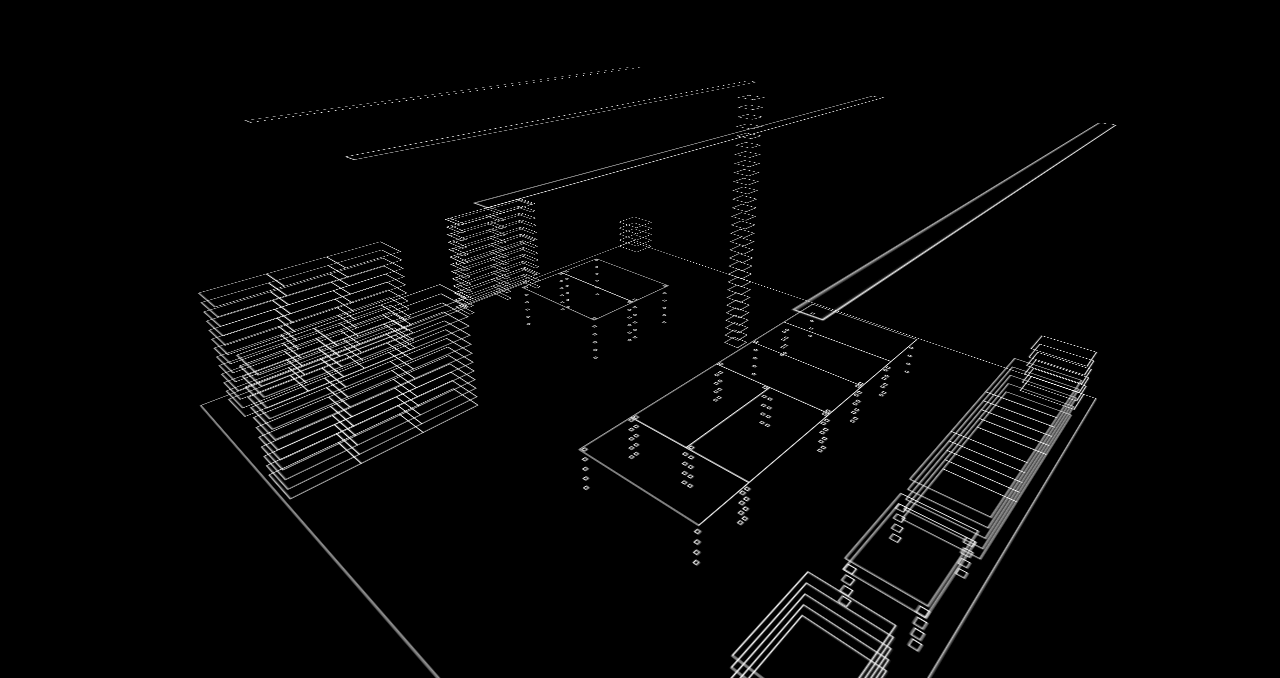
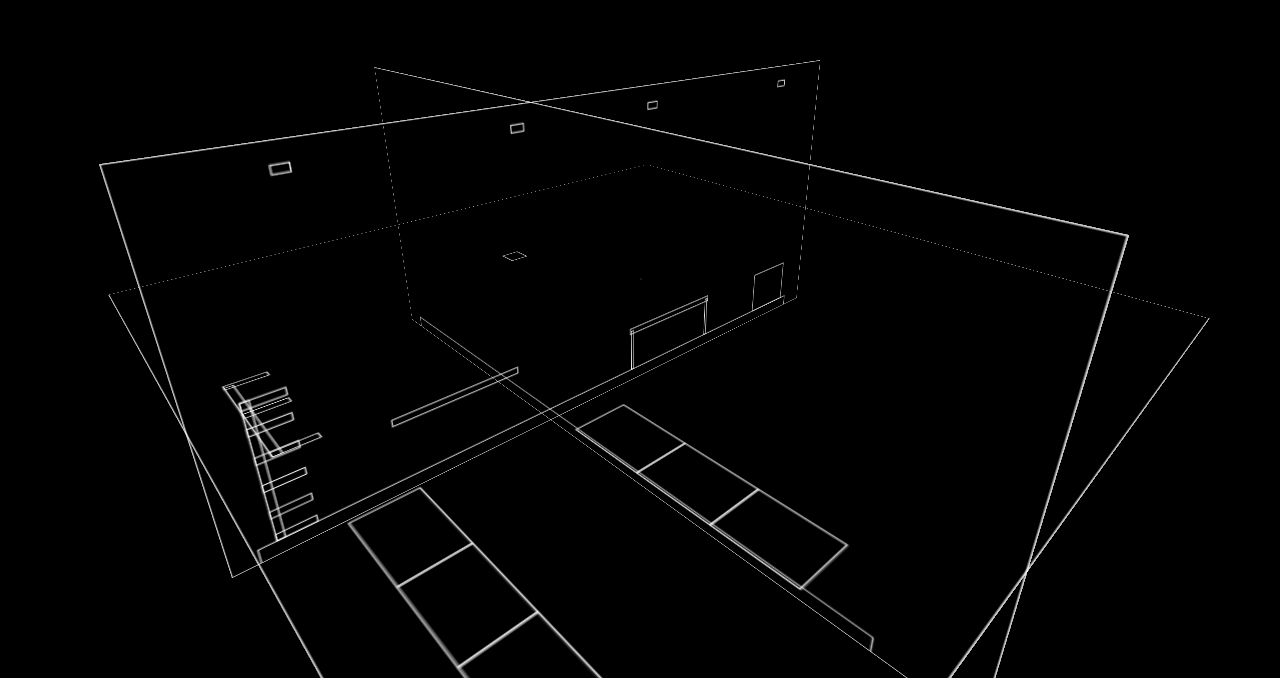
Before and after one commit to timohausmann/tomograph, a plain HTML site: page index.html in a window 1280 px wide. Shown: the part 122-800 px from the top of the page. Drawn offline with Linux system fonts and the light colour scheme.

Commit message:
three axis scan

```diff
--- a/assets/js/Plane.js
+++ b/assets/js/Plane.js
@@ -1,22 +1,72 @@
-function Plane(x, y, z) {
+function Plane(axis, index) {
 
 	var canvas = document.createElement('canvas');
-	canvas.width = graphWidth;
-	canvas.height = graphDepth;
 
-	this.x = x;
-	this.y = y;
-	this.z = z;
+	this.axis = axis;
+	this.index = index;
+	this.location = null;
 
 	this.canvas = canvas;
 	this.ctx = canvas.getContext('2d');
 	this.objects = [];
+	this.transform = {};
+
+	if( axis === 'x') {
+		canvas.width = graphDepth;
+		canvas.height = graphHeight;
+		this.transform.rotateX = '-90deg';
+		this.transform.rotateY = '-90deg';
+		//canvas.style.borderColor = "blue";
+
+	} else if( axis === 'y' ) {
+		canvas.width = graphWidth;
+		canvas.height = graphDepth;
+		//canvas.style.borderColor = "green";
+
+	} else if( axis === 'z') {
+		canvas.width = graphWidth;
+		canvas.height = graphHeight;
+		this.transform.rotateX = '-90deg';
+		//canvas.style.borderColor = "red";
+	}
+
+	canvas.style.marginLeft = -(canvas.width/2);
+	canvas.style.marginTop = -(canvas.height/2);
+
+	this.position();
 
 	$graph.appendChild(canvas);
 
 }
 
 Plane.prototype = {
+
+	position: function(index) {
+
+		this.index = index || this.index;
+
+		var centerOffset = (this.index - (samples/2)) / samples;
+		this.location = dataRange[this.axis][0] + ((this.index/samples) * dataRange[this.axis][1]);
+
+		if( this.axis === 'x') {
+			this.transform.translateZ = ( centerOffset * -graphWidth ) + 'px';
+
+		} else if( this.axis === 'y' ) {
+			this.transform.translateZ = ( centerOffset * -graphHeight ) + 'px';
+
+		} else if( this.axis === 'z') {
+			this.transform.translateZ = ( centerOffset * graphDepth ) + 'px';
+		}
+
+		var transform = '';
+		for( var key in this.transform ) {
+			transform += key + '(' + this.transform[key] + ') ';
+		}
+		this.canvas.style.transform = transform;
+
+		this.scan();
+		this.draw();
+	},
 
 	scan: function() {
 
@@ -27,14 +77,14 @@ Plane.prototype = {
 			var curr = data.shapes[i];
 
 			//detection strategy
-			if( ( (this.x !== null) &&
-					(curr.x - (curr.w/2) < this.x && curr.x + (curr.w/2) > this.x)
+			if( ( (this.axis === 'x') &&
+					(curr.x - (curr.w/2) < this.location && curr.x + (curr.w/2) > this.location)
 				) || (
-					(this.y !== null) &&
-					(curr.y - (curr.h/2) < this.y && curr.y + (curr.h/2) > this.y)
+					(this.axis === 'y') &&
+					(curr.y - (curr.h/2) < this.location && curr.y + (curr.h/2) > this.location)
 				) || (
-					(this.z !== null) &&
-					(curr.z - (curr.d/2) < this.z && curr.z + (curr.d/2) > this.z)
+					(this.axis === 'z') &&
+					(curr.z - (curr.d/2) < this.location && curr.z + (curr.d/2) > this.location)
 				) ) {
 
 				this.objects.push({
@@ -49,6 +99,8 @@ Plane.prototype = {
 		}
 	},
 	draw: function() {
+
+		this.ctx.clearRect(0,0,graphWidth, graphDepth);
 
 		for( var i=0; i<this.objects.length; i++ ) {
 
@@ -80,15 +132,15 @@ Plane.prototype = {
 			//this.ctx.fillStyle = "rgba(255,255,255,0.1)";
 			//this.ctx.strokeStyle = "rgba(255,255,255,0)";
 
-			if( this.x !== null ) {
+			if( this.axis === 'x' ) {
 				this.ctx.fillRect(z, y, d, h);
 				this.ctx.strokeRect(z, y, d, h);
 			}
-			if( this.y !== null ) {
+			if( this.axis === 'y' ) {
 				this.ctx.fillRect(x, z, w, d);
 				this.ctx.strokeRect(x, z, w, d);
 			}
-			if( this.z !== null ) {
+			if( this.axis === 'z' ) {
 				this.ctx.fillRect(x, y, w, h);
 				this.ctx.strokeRect(x, y, w, h);
 			}
--- a/assets/js/script.js
+++ b/assets/js/script.js
@@ -1,4 +1,9 @@
 var 	myPlanes = [],
+		xPlane,
+		yPlane,
+		zPlane,
+		i = 0,
+		samples = 256,
 
 		$graph = document.querySelector('#graph'),
 		graphSize = 800,
@@ -16,7 +21,7 @@ var 	myPlanes = [],
 		dataRange = {
 			x: [-30,115],
 			y: [-48,50],
-			z: [60,-120]
+			z: [-60,120]
 		},
 
 		winWidth = window.innerWidth,
@@ -25,10 +30,10 @@ var 	myPlanes = [],
 		currentTransform = new Vector(-24, 120);
 		targetTransform = new Vector(-24, 137);
 
-		$graph.style.width = graphWidth;
-		$graph.style.height = graphDepth;
-		$graph.style.marginLeft = -(graphWidth/2);
-		$graph.style.marginTop = -(graphDepth/2);
+		//$graph.style.width = graphWidth;
+		//$graph.style.height = graphDepth;
+		//$graph.style.marginLeft = -(graphWidth/2);
+		//$graph.style.marginTop = -(graphDepth/2);
 ;
 
 
@@ -38,8 +43,15 @@ var 	myPlanes = [],
 
 
 		document.body.addEventListener('mousemove', handleMousemove);
+		/*document.body.addEventListener('mouseout', function() {
+			targetTransform = new Vector(-24, 137);
+		});*/
 
-		var k = 32;
+		xPlane = new Plane('x', i);
+		yPlane = new Plane('y', i);
+		zPlane = new Plane('z', i);
+
+		/*var k = 32;
 		for( var i=0; i<k;i++ ) {
 
 			var x = dataRange.x[0] + ((i/k) * dataRange.x[1]);
@@ -61,14 +73,14 @@ var 	myPlanes = [],
 					currPlane.canvas.style.opacity = 1;
 				}, i*100);
 			})();
-		}
+		}*/
 
 		updateCardTransform();
 	}
 
 	function handleMousemove(e) {
 
-		var 	mouseX = e.clientX,
+		var mouseX = e.clientX,
 			mouseY = e.clientY,
 
 			offsetX = (mouseX-(winWidth/2)) / (winWidth/2),
@@ -85,19 +97,48 @@ var 	myPlanes = [],
 	}
 
 
+
+
 	function updateCardTransform() {
 
-		var 	cssTransform,
+		var cssTransform,
 			appliedTransform = targetTransform.get();
 
 		appliedTransform.sub(currentTransform);
 		appliedTransform.mult(0.1);
 		currentTransform.add(appliedTransform);
 
-		//cssTransform = 'perspective(700px) scale(1) rotateX(' + (90 + parseFloat(currentTransform.x.toFixed(2))) + 'deg) rotateZ(' + currentTransform.y.toFixed(2) + 'deg)';
-		cssTransform = 'perspective(700px) scale(1) rotateX(' + (-90 + parseFloat(currentTransform.x.toFixed(2)) ) + 'deg) rotateZ(' + currentTransform.y.toFixed(2) + 'deg) rotateY(0deg)';
+		cssTransform = 'perspective(700px) scale(1) rotateX(' + (90 + parseFloat(currentTransform.x.toFixed(2)) ) + 'deg) rotateZ(' + currentTransform.y.toFixed(2) + 'deg) rotateY(0deg)';
+		$graph.style.transform = cssTransform;
 
-		$graph.style.transform = cssTransform;
+
+		i += 0.5;
+		if( i > samples ) i = 0;
+
+		xPlane.position(i);
+		yPlane.position(i);
+		zPlane.position(i);
+
+/*
+		var x = dataRange.x[0] + ((i/k) * dataRange.x[1]);
+		var y = dataRange.y[0] + ((i/k) * dataRange.y[1]);
+		var z = dataRange.z[0] + ((i/k) * dataRange.z[1]);
+
+		xPlane.x = x;
+		yPlane.y = y;
+		zPlane.z = z;
+
+		xPlane.scan();xPlane.draw();
+		yPlane.scan();yPlane.draw();
+		//zPlane.scan();zPlane.draw();
+
+		xPlane.canvas.style.transform = "rotateX(90deg) translateY("+ graphHeight / 1.5 +"px) translateZ(" + ((i-(k/2))/k)*-graphWidth + "px)";
+		yPlane.canvas.style.transform = "translateZ(" + ((i-(k/2))/k)*graphHeight + "px)";
+		zPlane.canvas.style.transform = "rotateY(90deg) translateX("+ graphHeight / 1.5 +"px) translateZ(" + ((i-(k/2))/k)*graphDepth + "px)";
+
+		i += 0.5;
+		if( i > k ) i = 0;
+*/
 
 		window.requestAnimationFrame(updateCardTransform);
 
--- a/index.html
+++ b/index.html
@@ -29,7 +29,10 @@
 		position: absolute;
 		left: 50%;
 		top: 50%;
-		transform: perspective(700px) rotateX(-114deg) rotateZ(137deg);
+		width: 1px;
+		height: 1px;
+		border: 1px solid green;
+		transform: perspective(700px) rotateX(45deg);
 		transform-style: preserve-3d;
 	}
 
@@ -38,7 +41,7 @@
 		top: 0;
 		left: 0;
 		/*opacity: 0;*/
-		/*border: 1px solid rgba(255,255,255,0.2);*/
+		border: 1px solid rgba(255,255,255,0.8);
 
 		/*transform-origin: right center;*/
 		transition: opacity 0.5s;
```
